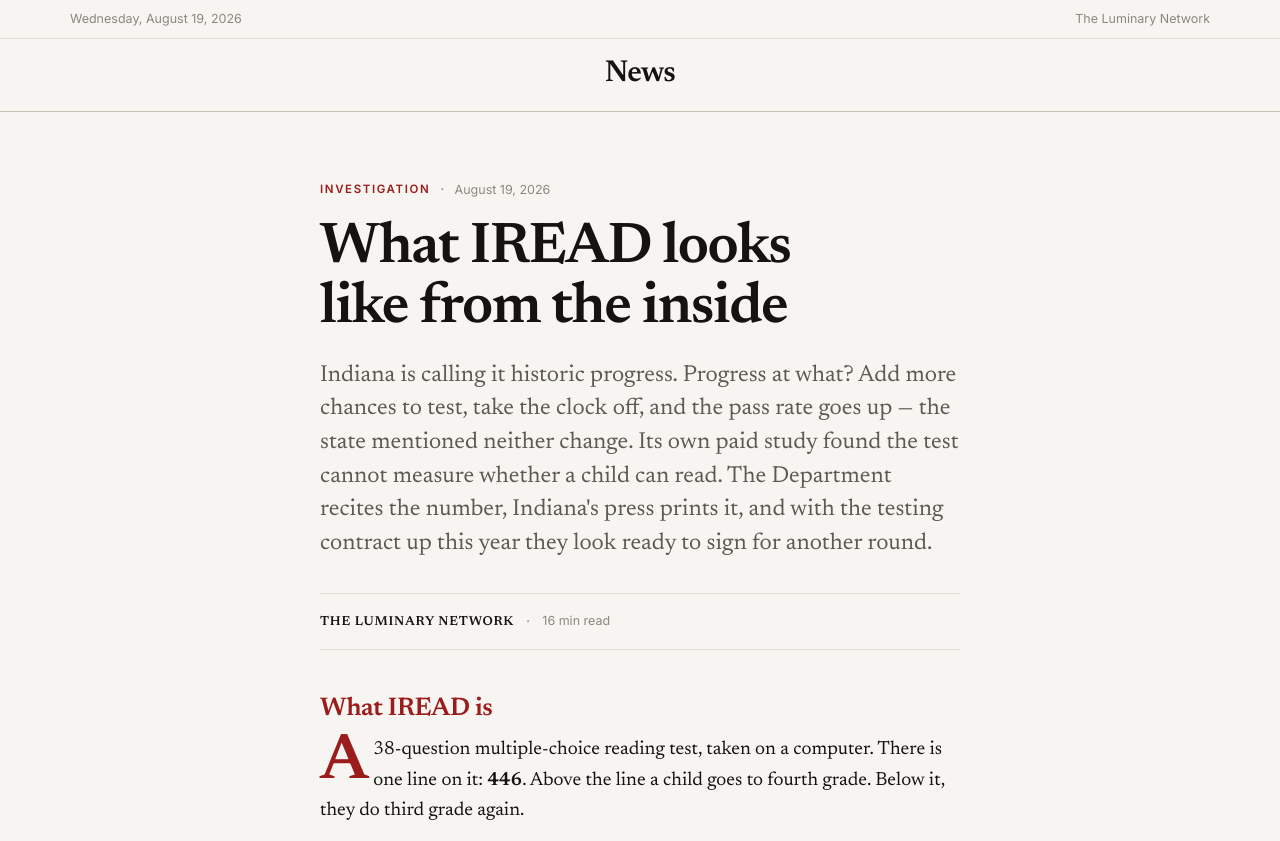
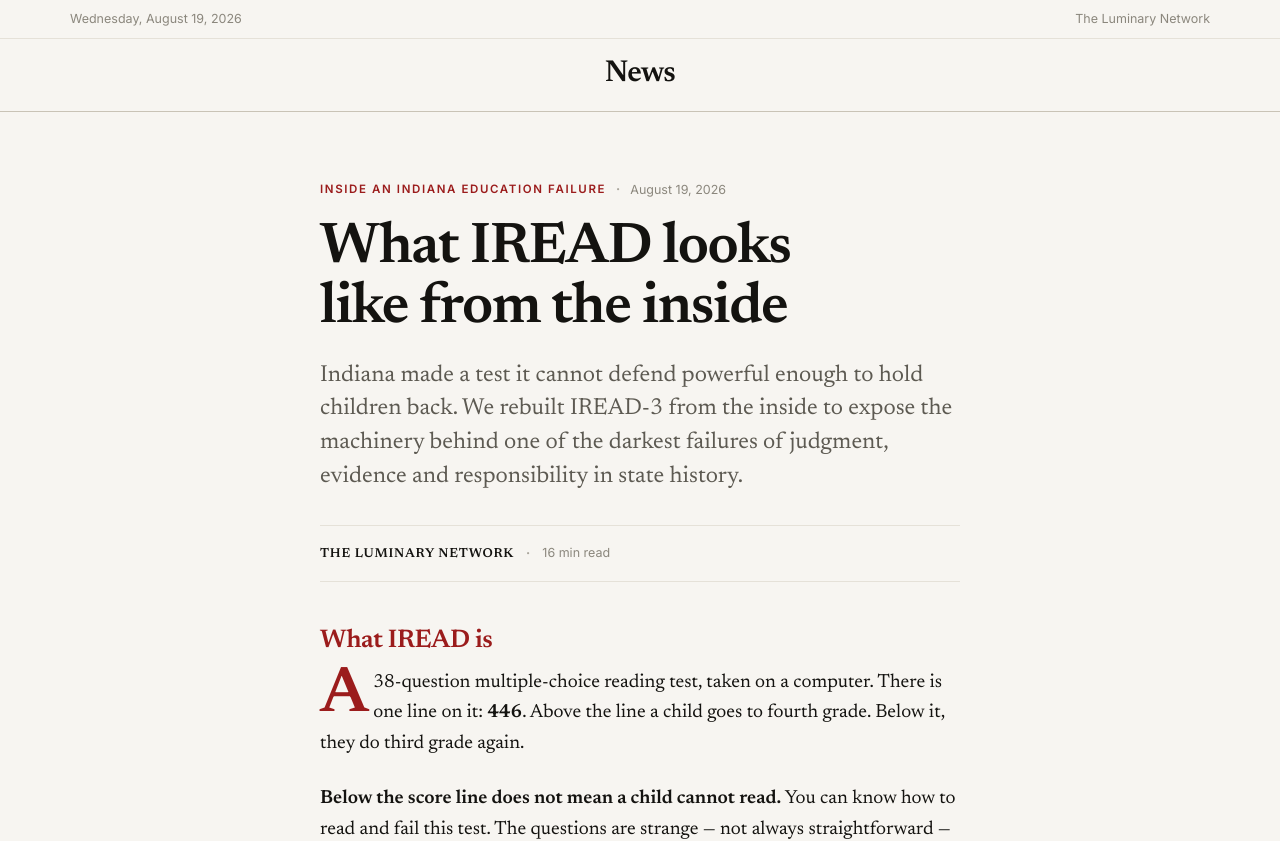
Before and after one commit to Ben10Hiz/luminary-news, a Next.js app: page /story/what-iread-looks-like-from-the-inside in a window 1280 px wide. Shown: the top 841 px of the page. Built offline with nearby package versions, Linux system fonts and the light colour scheme; no server answers.

Commit message:
The IREAD story gets its real kicker and dek, and a second door
Kicker: Inside an Indiana education failure. New dek. The original URL
stays; /story/inside-an-indiana-education-failure opens the same piece
with the canonical pointing back at the original.

```diff
--- a/app/story/[slug]/page.tsx
+++ b/app/story/[slug]/page.tsx
@@ -3,7 +3,7 @@ import { notFound } from "next/navigation";
 import type { Metadata } from "next";
 import Masthead from "@/components/Masthead";
 import SiteFooter from "@/components/SiteFooter";
-import { allStories, getStory } from "@/content/stories";
+import { allStoryPaths, getStory } from "@/content/stories";
 import { renderBody, excerpt, readingMinutes } from "@/lib/markdown";
 import { formatDate, isoDate, absoluteUrl, site } from "@/lib/site";
 import Highlights from "@/components/Highlights";
@@ -12,7 +12,7 @@ import StoryDock from "@/components/StoryDock";
 type Props = { params: Promise<{ slug: string }> };
 
 export function generateStaticParams() {
-  return allStories().map((s) => ({ slug: s.slug }));
+  return allStoryPaths().map((slug) => ({ slug }));
 }
 
 export async function generateMetadata({ params }: Props): Promise<Metadata> {
--- a/content/stories.ts
+++ b/content/stories.ts
@@ -5,6 +5,8 @@
 
 export type Story = {
   slug: string;
+  /** Other paths that open the same story. The canonical URL stays on `slug`. */
+  aliases?: string[];
   title: string;
   dek: string;
   kicker: string;
@@ -17,9 +19,10 @@ export type Story = {
 export const stories: Story[] = [
   {
     slug: "what-iread-looks-like-from-the-inside",
+    aliases: ["inside-an-indiana-education-failure"],
     title: "What IREAD looks like from the inside",
-    dek: "Indiana is calling it historic progress. Progress at what? Add more chances to test, take the clock off, and the pass rate goes up — the state mentioned neither change. Its own paid study found the test cannot measure whether a child can read. The Department recites the number, Indiana's press prints it, and with the testing contract up this year they look ready to sign for another round.",
-    kicker: "Investigation",
+    dek: "Indiana made a test it cannot defend powerful enough to hold children back. We rebuilt IREAD-3 from the inside to expose the machinery behind one of the darkest failures of judgment, evidence and responsibility in state history.",
+    kicker: "Inside an Indiana education failure",
     author: "The Luminary Network",
     authorTitle: "",
     publishedAt: "2026-08-19",
@@ -134,5 +137,10 @@ export function allStories(): Story[] {
 }
 
 export function getStory(slug: string): Story | undefined {
-  return stories.find((s) => s.slug === slug);
+  return stories.find((s) => s.slug === slug || (s.aliases ?? []).includes(slug));
 }
+
+/** Every path a story answers on — its slug and any aliases. */
+export function allStoryPaths(): string[] {
+  return stories.flatMap((s) => [s.slug, ...(s.aliases ?? [])]);
+}
```
